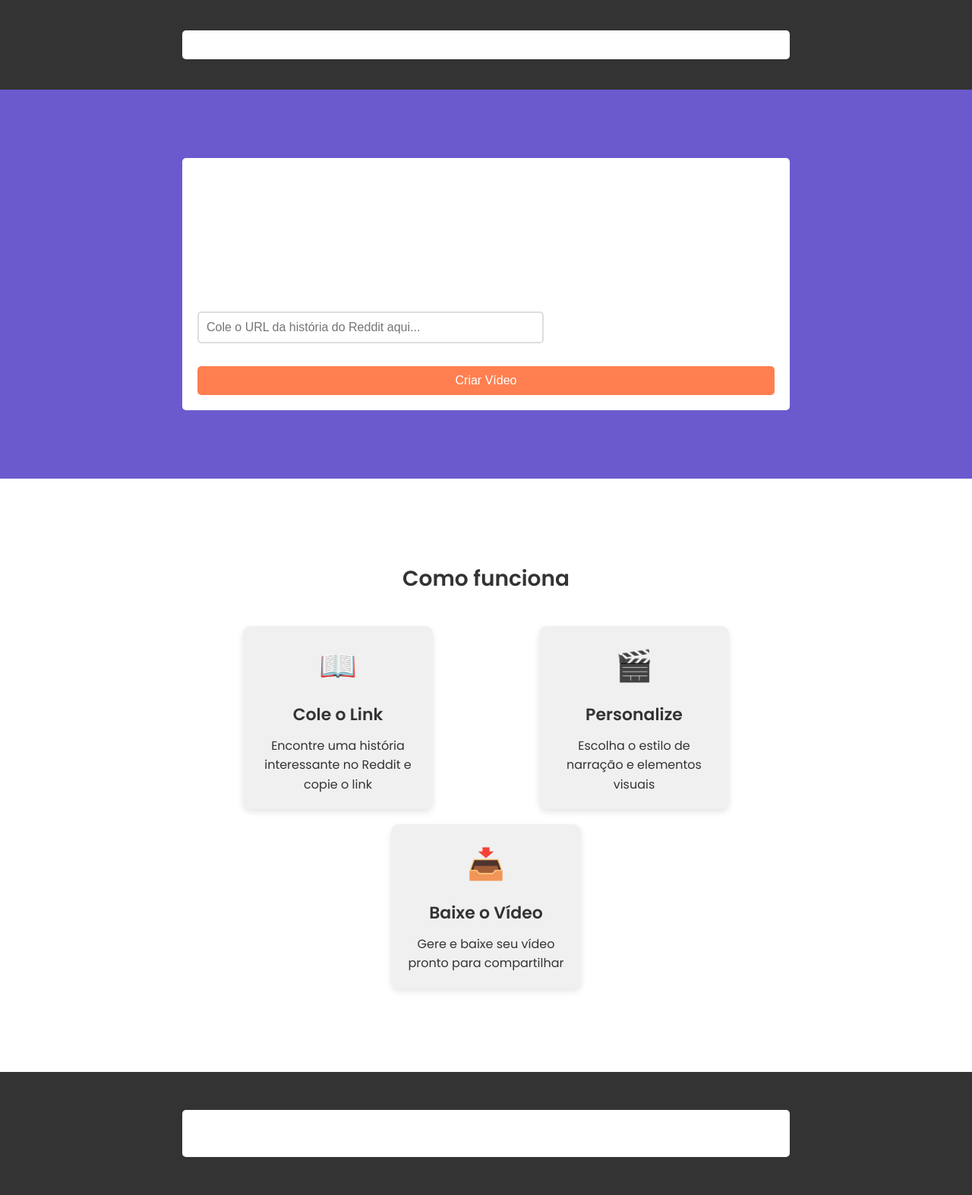
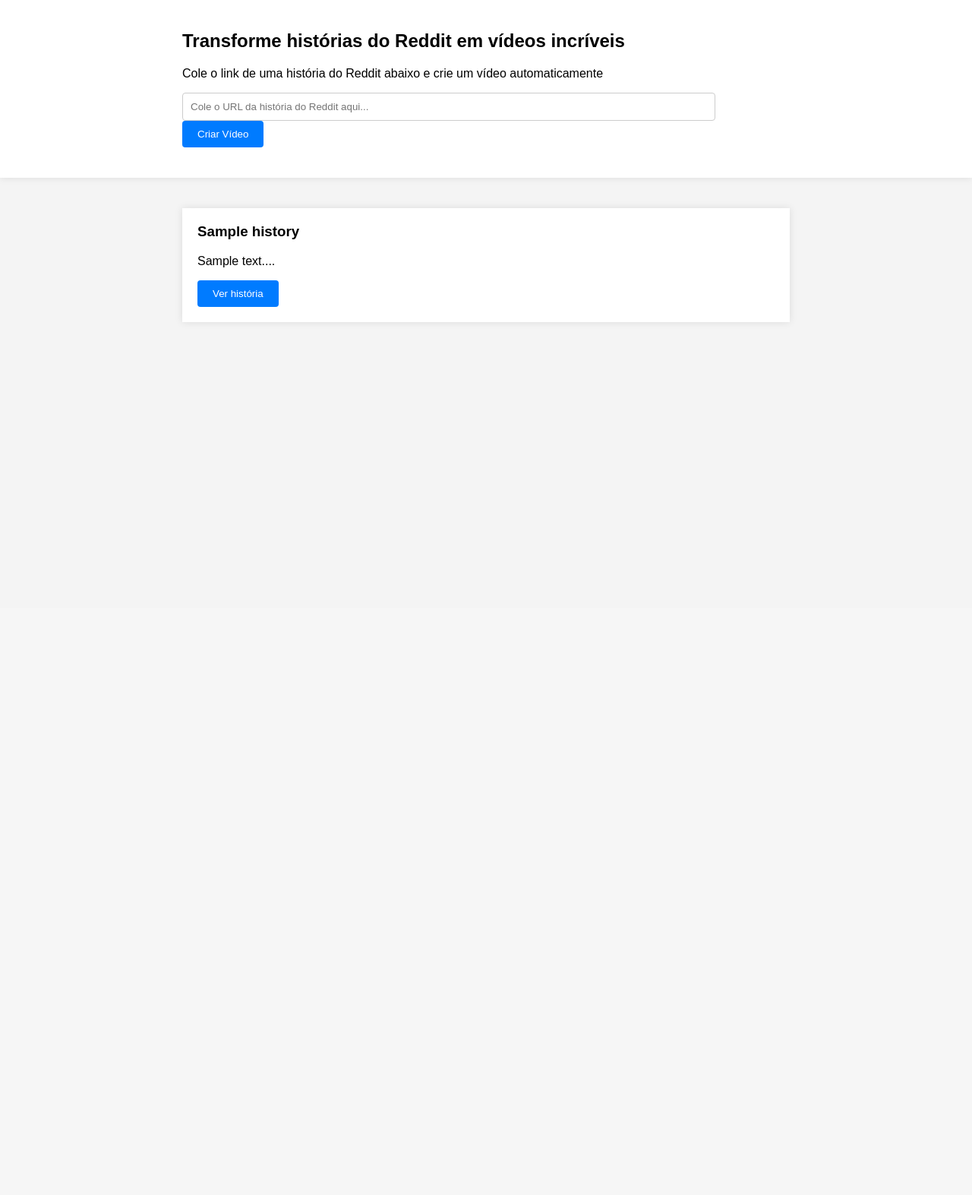
Before and after one commit to dark-v-generator/video-generator, a Flask app: template flask_server/templates/index.html in a window 1280 px wide. Shown: the whole page at 76% size. After the commit the page ends 425 px from the top, so only its background shows below. Run offline with Flask 3, Linux system fonts and the light colour scheme; the template is opened without the code that fills it: most values are stand-ins (such as "Sample title", 1, 10 or a date in 2020).

Commit message:
Addition of history details

```diff
--- a/flask_server/app.py
+++ b/flask_server/app.py
@@ -4,6 +4,9 @@
 from flask_server.helper import build_nested_dict
 from services import config_service
 from flask_server.progress import ProgressBarLogger, get_progress_bars
+from services import history_service
+
+CONFIG_FILE_PATH = 'new_config.yaml'
 
 def sample_processing_task(logger: ProgressBarLogger):
     for _ in logger.iter_bar(idx=range(1, 101)):
@@ -21,18 +24,25 @@
     }
 
 app = Flask(__name__)
-CONFIG_FILE_PATH = 'new_config.yaml'
 
 @app.route('/')
 def home():
-    return render_template('index.html')
+    config = config_service.get_main_config(CONFIG_FILE_PATH)
+    reddit_videos = history_service.list_histories(config)
+    return render_template('index.html', reddit_videos=reddit_videos)
 
 @app.route("/save_config", methods=["POST"])
 def save_config():
-    # TODO parse bool fields
     data = build_nested_dict(request.form.to_dict())
     config_service.save_main_config(data, CONFIG_FILE_PATH)
     return redirect(url_for("config_page"))
+
+@app.route("/srcap_reddit_post", methods=["POST"])
+def srcap_reddit_post():
+    data = build_nested_dict(request.form.to_dict())
+    config = config_service.get_main_config(CONFIG_FILE_PATH)
+    history_service.srcap_reddit_post(data['url'], config)
+    return redirect(url_for("home"))
 
 @app.route("/config", methods=["GET", "POST"])
 def config_page():
@@ -43,6 +53,12 @@
         config=config.model_dump(),
     )
 
+@app.route("/history/<history_id>")
+def history_details(history_id):
+    config = config_service.get_main_config(CONFIG_FILE_PATH)
+    history = history_service.get_reddit_history(history_id, config)
+    return render_template("history_details.html", history=history)
+
 @app.route("/bars_progress/")
 def verify_progress():
     return jsonify(get_progress_bars())
--- a/flask_server/templates/index.html
+++ b/flask_server/templates/index.html
@@ -1,20 +1,74 @@
 <!DOCTYPE html>
-<html lang="pt-BR">
+<html lang="en">
 <head>
     <meta charset="UTF-8">
     <meta name="viewport" content="width=device-width, initial-scale=1.0">
     <title>Reddit Histórias em Vídeo</title>
-    <link rel="stylesheet" href="{{ url_for('static', filename='css/style.css') }}">
-    <link href="https://fonts.googleapis.com/css2?family=Poppins:wght@400;600&display=swap" rel="stylesheet">
+    <style>
+        body {
+            font-family: Arial, sans-serif;
+            background-color: #f4f4f4;
+            margin: 0;
+            padding: 0;
+        }
+        .container {
+            max-width: 800px;
+            margin: 0 auto;
+            padding: 20px;
+        }
+        .hero {
+            background-color: #fff;
+            padding: 20px;
+            box-shadow: 0 0 10px rgba(0, 0, 0, 0.1);
+            margin-bottom: 20px;
+        }
+        .hero-content h2 {
+            margin-top: 0;
+        }
+        .story-form input[type="url"] {
+            width: calc(100% - 120px);
+            padding: 10px;
+            margin-right: 10px;
+            border: 1px solid #ccc;
+            border-radius: 4px;
+        }
+        .story-form button {
+            padding: 10px 20px;
+            border: none;
+            background-color: #007bff;
+            color: #fff;
+            border-radius: 4px;
+            cursor: pointer;
+        }
+        .reddit-history-card {
+            background-color: #fff;
+            padding: 20px;
+            box-shadow: 0 0 10px rgba(0, 0, 0, 0.1);
+            margin-bottom: 20px;
+        }
+        .reddit-history-card h3 {
+            margin-top: 0;
+        }
+        .reddit-history-card p {
+            white-space: nowrap;
+            overflow: hidden;
+            text-overflow: ellipsis;
+            max-width: 100%;
+        }
+        .reddit-history-card button {
+            padding: 10px 20px;
+            border: none;
+            background-color: #007bff;
+            color: #fff;
+            border-radius: 4px;
+            cursor: pointer;
+        }
+        .emojis {
+            margin-left: 10px;
+        }
+    </style>
 </head>
 <body>
-    <nav>
-        <div class="container">
-            <h1 class="logo">Reddit Histórias em Vídeo</h1>
-            <a href="https://github.com/seu-usuario" class="github-link" target="_blank">GitHub</a>
-        </div>
-    </nav>
-
     <main>
         <section class="hero">
             <div class="container">
@@ -22,42 +76,33 @@
                     <h2>Transforme histórias do Reddit em vídeos incríveis</h2>
                     <p>Cole o link de uma história do Reddit abaixo e crie um vídeo automaticamente</p>
 
-                    <form class="story-form">
-                        <input type="url" placeholder="Cole o URL da história do Reddit aqui..." required>
+                    <form action="/srcap_reddit_post" method="POST" class="story-form">
+                        <input name="url" type="url" placeholder="Cole o URL da história do Reddit aqui..." required>
                         <button type="submit">Criar Vídeo</button>
                     </form>
                 </div>
             </div>
         </section>
 
-        <section class="features">
-            <div class="container">
-                <h2>Como funciona</h2>
-                <div class="features-grid">
-                    <div class="feature-card">
-                        <div class="feature-icon">📖</div>
-                        <h3>Cole o Link</h3>
-                        <p>Encontre uma história interessante no Reddit e copie o link</p>
-                    </div>
-                    <div class="feature-card">
-                        <div class="feature-icon">🎬</div>
-                        <h3>Personalize</h3>
-                        <p>Escolha o estilo de narração e elementos visuais</p>
-                    </div>
-                    <div class="feature-card">
-                        <div class="feature-icon">📥</div>
-                        <h3>Baixe o Vídeo</h3>
-                        <p>Gere e baixe seu vídeo pronto para compartilhar</p>
+        <div class="container">
+            {% for reddit_video in reddit_videos %}
+                <div class="reddit-history-card">
+                    <h3>{{ reddit_video.history.title }}</h3>
+                    <p>{{ reddit_video.history.content[:200] }}...</p>
+                    <div>
+                        <button onclick="location.href='/history/{{ reddit_video.id }}'">Ver história</button>
+                        <span class="emojis">
+                            {% if reddit_video.captions_path %}
+                                📜
+                            {% endif %}
+                            {% if reddit_video.speech_path %}
+                                🔊
+                            {% endif %}
+                        </span>
                     </div>
                 </div>
-            </div>
-        </section>
+            {% endfor %}
+        </div>
     </main>
-
-    <footer>
-        <div class="container">
-            <p>© 2024 Reddit Histórias em Vídeo. Todos os direitos reservados.</p>
-        </div>
-    </footer>
 </body>
 </html>
--- a/services/history_service.py
+++ b/services/history_service.py
@@ -1,5 +1,7 @@
 from os import path
+import os
 from typing import List
+import uuid
 from entities.captions import Captions
 from entities.config import CoverConfig, MainConfig
 from entities.cover import RedditCover
@@ -18,7 +20,7 @@
 COVER_FILE_NAME = "cover.png"
 FINAL_VIDEO_FILE_NAME = "final_video.mp4"
 
-def srcap_reddit_post(post_url: str, folder_path: str) -> RedditHistory:
+def srcap_reddit_post(post_url: str, config: MainConfig) -> RedditHistory:
     reddit_post = reddit_proxy.get_reddit_post(post_url)
     history = open_api_proxy.enhance_history(reddit_post.title, reddit_post.content)
     cover = RedditCover(
@@ -27,8 +29,13 @@
         community=reddit_post.community,
         title=history.title,
     )
+    id = str(uuid.uuid4())
+    folder_path = path.join(config.histories_path, id)
+    if not os.path.exists(folder_path):
+        os.makedirs(folder_path)
     history_path = path.join(folder_path, REDDIT_HISTORY_FILE_NAME)
     reddit_history = RedditHistory(
+        id=id,
         cover=cover,
         history=history,
         folder_path=folder_path
@@ -36,9 +43,20 @@
     reddit_history.save_yaml(history_path)
     return reddit_history
 
-def get_reddit_history(folder_path: str) -> RedditHistory:
-    history_path = path.join(folder_path, REDDIT_HISTORY_FILE_NAME)
-    return RedditHistory.from_yaml(history_path)
+
+def get_reddit_history(id: str, config: MainConfig) -> RedditHistory:
+    history_path = path.join(config.histories_path, id, REDDIT_HISTORY_FILE_NAME)
+    if not os.path.isfile(history_path):
+        return None
+    reddit_history = RedditHistory.from_yaml(history_path)
+    return reddit_history
+
+def list_histories(config: MainConfig) -> List[RedditHistory]:
+    if not os.path.isdir(config.histories_path):
+        return []
+    directories = os.listdir(config.histories_path)
+    result = [get_reddit_history(directory, config) for directory in directories]
+    return [x for x in result if x is not None]
 
 def divide_reddit_history(reddit_video: RedditHistory, number_of_parts) -> List[RedditHistory]:
     histories = open_api_proxy.divide_history(reddit_video.history, number_of_parts=number_of_parts)
```
Also changed, not shown: entities/history.py (+7 -2 lines), entities/reddit_video.py (+2 -7 lines), flask_server/helper.py (+7 -7 lines), flask_server/templates/history_details.html (added, +51 -0 lines).
